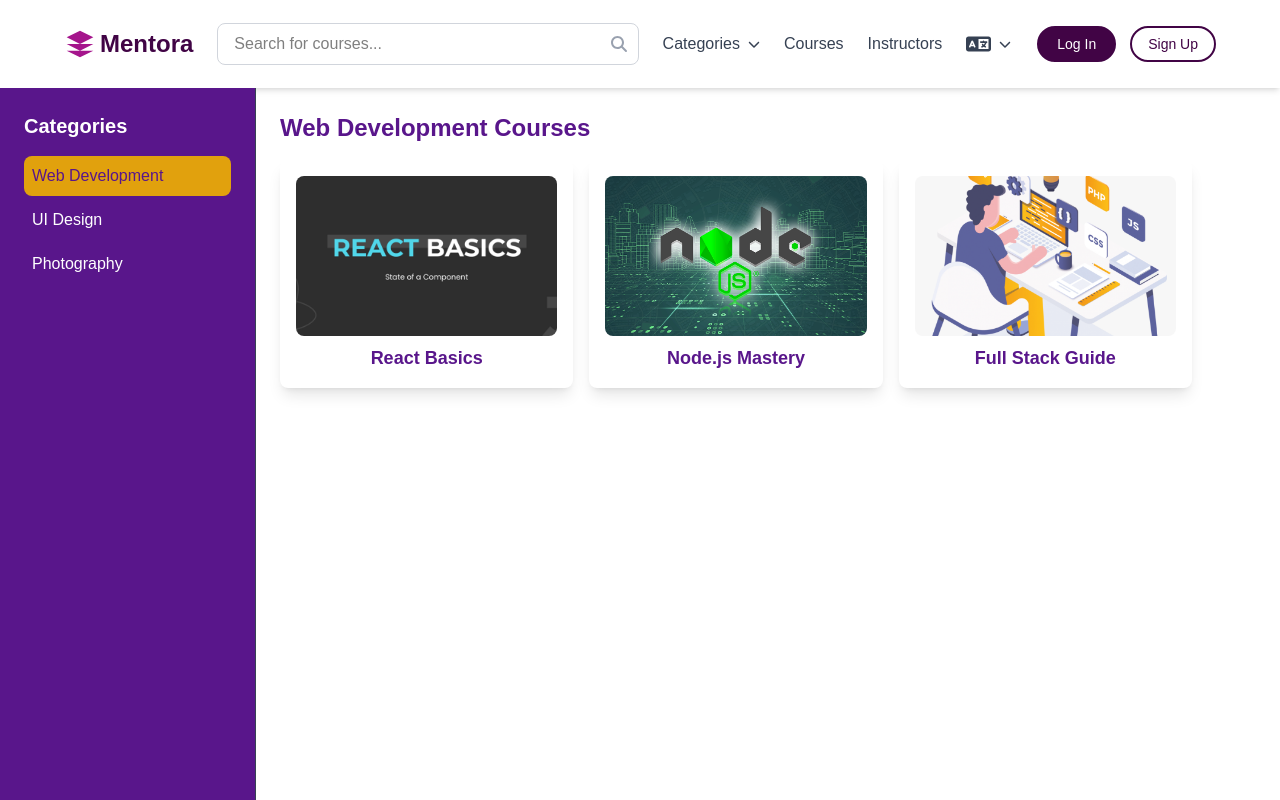
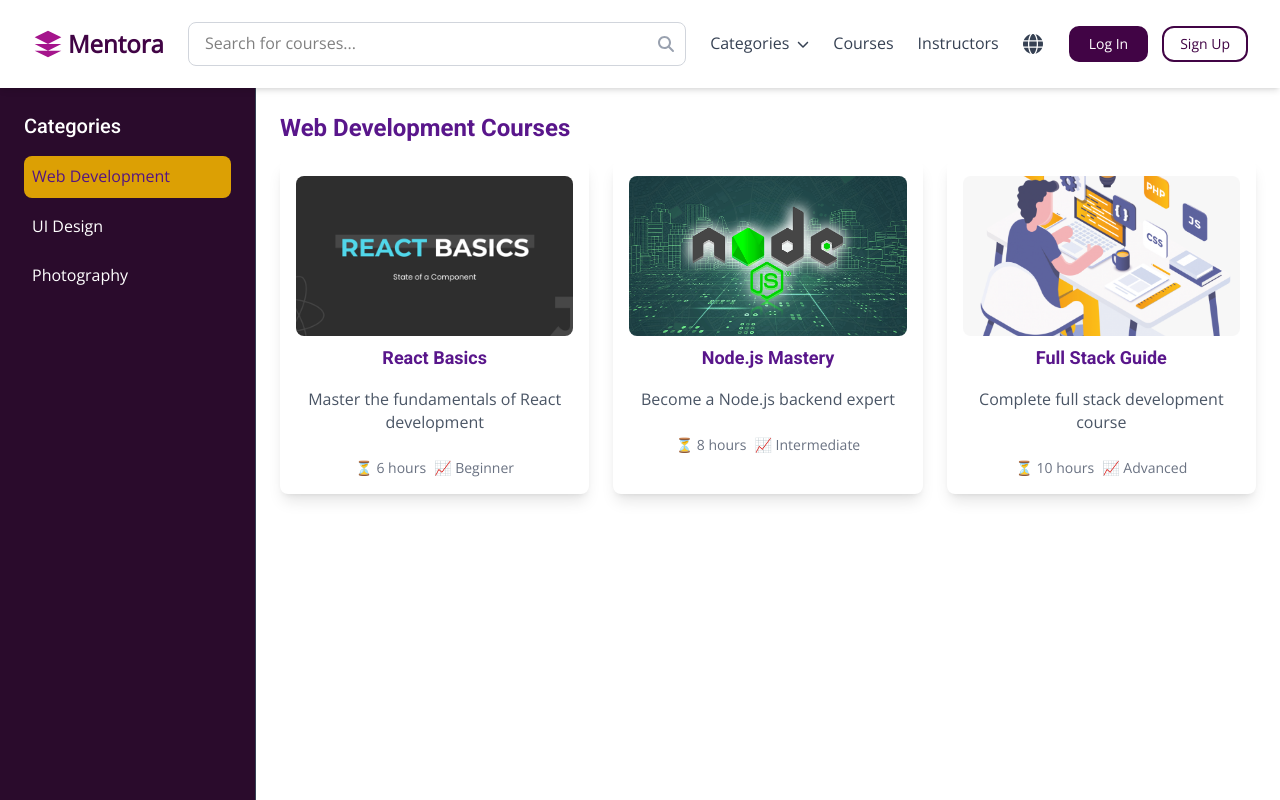
Before and after one commit to Rim-sherif/courses-app, a React (Vite) app: page /courses in a window 1280 px wide. Shown: the top 800 px of the page. Built offline with nearby package versions, Linux system fonts and the light colour scheme.

Commit message:
Some updates in ui

```diff
--- a/src/App.css
+++ b/src/App.css
@@ -1,16 +1,48 @@
 /* Global CSS for the courses-app */
+@import "https://fonts.googleapis.com/css2?family=Roboto:wght@400;500;700&family=Open+Sans:wght@300;400&display=swap";
+
+
 
 body {
   margin: 0;
   padding: 0;
-  font-family: Arial, sans-serif;
+  font-family: 'Open Sans', sans-serif;
+  font-weight: 400;
+  line-height: 1.6;
   box-sizing: border-box;
 }
 
+h1, h2, h3, h4 {
+  font-family: 'Roboto', sans-serif;
+  font-weight: 700;
+  margin-bottom: 1rem;
+
+}
+
+h2 {
+  font-weight: 500;
+}
+
+p {
+  font-family: 'Open Sans', sans-serif;
+  font-weight: 300;
+  font-size: 1rem;
+  margin-bottom: 1.5rem;
+  max-width: 65ch;
+}
+
+
 
 @keyframes customBounce {
-  0%, 100% { transform: translateY(0); }
-  50% { transform: translateY(-20px); }
+
+  0%,
+  100% {
+    transform: translateY(0);
+  }
+
+  50% {
+    transform: translateY(-20px);
+  }
 }
 
 .animate-custom-bounce {
--- a/src/components/Footer.jsx
+++ b/src/components/Footer.jsx
@@ -9,7 +9,7 @@
 
 const Footer = () => {
   return (
-    <footer className="bg-gray-900 text-gray-300 border-t-8 border-[#410445] mt-8">
+    <footer className="bg-gray-900 text-gray-300 border-t-8 border-[#410445]">
       <div className="container mx-auto px-4 py-16">
         <div className="grid grid-cols-1 md:grid-cols-2 lg:grid-cols-5 gap-12">
           <div className="lg:col-span-2">
--- a/src/components/Navbar.jsx
+++ b/src/components/Navbar.jsx
@@ -5,13 +5,13 @@
   faChevronRight,
   faCode,
   faGear,
-  faLanguage,
   faPalette,
   faSearch,
   faSignOutAlt,
   faUser,
   faBars,
   faTimes,
+  faGlobe,
 } from "@fortawesome/free-solid-svg-icons";
 import { FontAwesomeIcon } from "@fortawesome/react-fontawesome";
 import { useState } from "react";
@@ -26,8 +26,8 @@
   const [isMobileMenuOpen, setIsMobileMenuOpen] = useState(false);
 
   return (
-    <nav className="bg-white py-3 shadow-md">
-      <div className="container mx-auto w-[90%]">
+    <nav className="bg-white py-3 shadow-md sticky top-0 z-50">
+      <div className="container mx-auto w-[95%]">
         <div className="flex justify-between items-center h-16">
           <div className="flex gap-1">
             <svg
@@ -159,11 +159,8 @@
                 onClick={() => setIsLangOpen(!isLangOpen)}
                 className="text-gray-700 hover:text-[#A5158C] flex items-center"
               >
-                <FontAwesomeIcon icon={faLanguage} className="text-xl" />
-                <FontAwesomeIcon
-                  icon={faChevronDown}
-                  className="ml-2 text-xs"
-                />
+                <FontAwesomeIcon icon={faGlobe} className="text-xl" />
+
               </button>
               {isLangOpen && (
                 <div className="absolute top-full right-0 w-24 bg-white shadow-lg rounded-lg py-2 mt-2 z-20">
@@ -223,13 +220,13 @@
               <div className="flex items-center space-x-3 text-sm">
                 <NavLink
                   to="/login"
-                  className="text-white border-2 bg-[#410445] rounded-3xl py-2 px-5 hover:bg-[#A5158C] transition-colors flex items-center"
+                  className="text-white border-2 bg-[#410445] rounded-xl py-2 px-5 hover:bg-[#A5158C] transition-colors flex items-center"
                 >
                   <span className="hidden md:inline ">Log In</span>
                 </NavLink>
                 <NavLink
                   to="/signup"
-                  className="text-[#410445] border-2 border-[#410445] rounded-3xl py-1.5 px-4 hover:bg-[#410445] hover:text-white transition-colors flex items-center"
+                  className="text-[#410445] border-2 border-[#410445] rounded-xl py-1.5 px-4 hover:bg-[#410445] hover:text-white transition-colors flex items-center"
                 >
                   <span className="hidden md:inline">Sign Up</span>
                 </NavLink>
@@ -358,14 +355,14 @@
                 <div className="flex flex-col space-y-2 mt-4">
                   <NavLink
                     to="/login"
-                    className="text-white bg-[#410445] rounded-3xl py-1.5 px-4 hover:bg-[#A5158C] transition-colors flex items-center"
+                    className="text-white bg-[#410445] rounded-xl py-1.5 px-4 hover:bg-[#A5158C] transition-colors flex items-center"
                     onClick={() => setIsMobileMenuOpen(false)}
                   >
                     Log In
                   </NavLink>
                   <NavLink
                     to="/signup"
-                    className="text-[#410445] border-2 border-[#410445] rounded-3xl py-1.5 px-4 hover:bg-[#410445] hover:text-white transition-colors flex items-center"
+                    className="text-[#410445] border-2 border-[#410445] rounded-xl py-1.5 px-4 hover:bg-[#410445] hover:text-white transition-colors flex items-center"
                     onClick={() => setIsMobileMenuOpen(false)}
                   >
                     Sign Up
--- a/src/components/auth/ForgetPassword/ForgetPassword.jsx
+++ b/src/components/auth/ForgetPassword/ForgetPassword.jsx
@@ -87,7 +87,7 @@
             )}
           </div>
 
-          <button className="py-3 bg-[#A5158C] cursor-pointer text-white font-semibold block w-full rounded-[5px] text-sm">
+          <button className="py-3 bg-[#410445]cursor-pointer text-white font-semibold block w-full rounded-[5px] text-sm">
             Request a reset link
           </button>
         </form>
--- a/src/components/auth/Login/Login.jsx
+++ b/src/components/auth/Login/Login.jsx
@@ -139,7 +139,7 @@
             </Link>
           </section>
 
-          <button className="py-3 bg-[#A5158C] cursor-pointer text-white font-semibold block w-full rounded-[5px] text-sm">
+          <button className="py-3 bg-[#410445] cursor-pointer text-white font-semibold block w-full rounded-[5px] text-sm">
             Login
           </button>
           <section className="mt-3 text-gray-500 text-sm font-semibold">
--- a/src/components/auth/Signup/Signup.jsx
+++ b/src/components/auth/Signup/Signup.jsx
@@ -220,7 +220,7 @@
 
           </div>
 
-          <button className="py-3 bg-[#A5158C] cursor-pointer text-white font-semibold block w-full rounded-[5px] text-sm">
+          <button className="py-3 bg-[#410445] cursor-pointer text-white font-semibold block w-full rounded-[5px] text-sm">
             Create Account
           </button>
           <section className="mt-3 text-gray-500 text-sm font-semibold">
--- a/src/pages/Courses/index.jsx
+++ b/src/pages/Courses/index.jsx
@@ -11,60 +11,141 @@
 
 const coursesData = {
   "Web Development": [
-    { name: "React Basics", image: img1 },
-    { name: "Node.js Mastery", image: img2 },
-    { name: "Full Stack Guide", image: img3 },
+    {
+      name: "React Basics",
+      image: img1,
+      description: "Master the fundamentals of React development",
+      duration: "6 hours",
+      level: "Beginner"
+    },
+    {
+      name: "Node.js Mastery",
+      image: img2,
+      description: "Become a Node.js backend expert",
+      duration: "8 hours",
+      level: "Intermediate"
+    },
+    {
+      name: "Full Stack Guide",
+      image: img3,
+      description: "Complete full stack development course",
+      duration: "10 hours",
+      level: "Advanced"
+    },
   ],
   "UI Design": [
-    { name: "Figma Essentials", image: img4 },
-    { name: "Adobe XD Advanced", image: img5 },
-    { name: "UI/UX Best Practices", image: img6 },
+    {
+      name: "Figma Essentials",
+      image: img4,
+      description: "Learn professional UI design with Figma",
+      duration: "5 hours",
+      level: "Beginner"
+    },
+    {
+      name: "Adobe XD Advanced",
+      image: img5,
+      description: "Advanced prototyping techniques in XD",
+      duration: "7 hours",
+      level: "Intermediate"
+    },
+    {
+      name: "UI/UX Best Practices",
+      image: img6,
+      description: "Industry-standard UI/UX principles",
+      duration: "6 hours",
+      level: "Intermediate"
+    },
   ],
   "Photography": [
-    { name: "DSLR Fundamentals", image: img7 },
-    { name: "Portrait Photography", image: img8 },
-    { name: "Video Editing", image: img9 },
+    {
+      name: "DSLR Fundamentals",
+      image: img7,
+      description: "Master your DSLR camera settings",
+      duration: "4 hours",
+      level: "Beginner"
+    },
+    {
+      name: "Portrait Photography",
+      image: img8,
+      description: "Professional portrait techniques",
+      duration: "5 hours",
+      level: "Intermediate"
+    },
+    {
+      name: "Video Editing",
+      image: img9,
+      description: "From shooting to final edits",
+      duration: "9 hours",
+      level: "Beginner"
+    },
   ],
 };
 
+const CourseCard = ({ course }) => (
+  <article className="bg-white text-purple-900 p-4 rounded-lg shadow-lg flex flex-col items-center transition-transform duration-300 hover:scale-105 focus-within:scale-105">
+    <img
+      src={course.image}
+      alt={course.name}
+      className="w-full h-40 object-cover rounded-lg mb-2"
+      loading="lazy"
+      decoding="async"
+    />
+    <h3 className="text-lg font-semibold mb-2">{course.name}</h3>
+    {course.description && (
+      <p className="text-sm text-gray-600 text-center mb-2">{course.description}</p>
+    )}
+    <div className="flex gap-2 text-sm text-gray-500">
+      {course.duration && <span>⏳ {course.duration}</span>}
+      {course.level && <span>📈 {course.level}</span>}
+    </div>
+  </article>
+);
+
+const CategoriesSidebar = ({ categories, selectedCategory, onSelectCategory }) => (
+  <nav aria-label="Course categories" className="w-full md:w-1/5 p-6 border-r bg-[#2A0B2C] border-gray-700">
+    <h2 className="text-xl font-bold mb-4">Categories</h2>
+    <ul className="space-y-2">
+      {categories.map((category) => (
+        <li key={category}>
+          <button
+            onClick={() => onSelectCategory(category)}
+            className={`w-full text-left p-2 rounded-lg transition-colors duration-200 ${
+              selectedCategory === category
+                ? "bg-yellow-500 text-purple-900 opacity-90"
+                : "text-white hover:bg-yellow-400 hover:text-purple-900"
+            } focus:outline-none focus:ring-2 focus:ring-yellow-500`}
+            aria-current={selectedCategory === category ? "page" : undefined}
+          >
+            {category}
+          </button>
+        </li>
+      ))}
+    </ul>
+  </nav>
+);
+
 export default function CoursesPage() {
   const [selectedCategory, setSelectedCategory] = useState("Web Development");
+  const categories = Object.keys(coursesData);
 
   return (
-    <div className="flex min-h-screen text-white">
-      <div className="w-1/5 p-6 border-r bg-purple-900 border-gray-700">
-        <h2 className="text-xl font-bold mb-4">Categories</h2>
-        <ul>
-          {Object.keys(coursesData).map((category) => (
-            <li
-              key={category}
-              className={`p-2 mb-1 cursor-pointer rounded-lg transition-all ${
-                selectedCategory === category
-                  ? "bg-yellow-500 text-purple-900 opacity-90"
-                  : "hover:bg-yellow-400 hover:text-purple-900 hover:opacity-80"
-              }`}
-              onClick={() => setSelectedCategory(category)}
-            >
-              {category}
-            </li>
-          ))}
-        </ul>
-      </div>
+    <div className="min-h-screen text-white flex flex-col md:flex-row">
+      <CategoriesSidebar
+        categories={categories}
+        selectedCategory={selectedCategory}
+        onSelectCategory={setSelectedCategory}
+      />
 
-      <div className="w-3/4 p-6">
-        <h2 className="text-2xl font-bold mb-4 text-purple-900">{selectedCategory} Courses</h2>
-        <div className="grid grid-cols-1 md:grid-cols-2 lg:grid-cols-3 gap-4">
+      <main className="flex-1 p-6">
+        <h1 className="text-2xl font-bold mb-6 text-purple-900">
+          {selectedCategory} Courses
+        </h1>
+        <div className="grid grid-cols-1 md:grid-cols-2 lg:grid-cols-3 gap-6">
           {coursesData[selectedCategory].map((course) => (
-            <div
-              key={course.name}
-              className="bg-white text-purple-900 p-4 rounded-lg shadow-lg flex flex-col items-center cursor-pointer duration-300 hover:transform hover:scale-105"
-            >
-              <img src={course.image} alt={course.name} className="w-full h-40 object-cover rounded-lg mb-2" />
-              <p className="text-lg font-semibold">{course.name}</p>
-            </div>
+            <CourseCard key={course.name} course={course} />
           ))}
         </div>
-      </div>
+      </main>
     </div>
   );
 }
--- a/src/pages/Instructors/index.jsx
+++ b/src/pages/Instructors/index.jsx
@@ -90,7 +90,7 @@
               id={`checkbox-${item.id}`}
               className="hidden peer border-gray-300"
             />
-            <div className="w-5 h-5 border-2 border-gray-400 rounded-md flex items-center justify-center transition-all duration-300 peer-checked:bg-blue-500 peer-checked:border-blue-500">
+            <div className="w-5 h-5 border-2 border-gray-400 rounded-md flex items-center justify-center transition-all duration-300 peer-checked:bg-[#2A0B2C] peer-checked:border-[#2A0B2C]">
               <svg
                 className="w-4 h-4 text-white opacity-0 transition-all duration-200 peer-checked:opacity-100"
                 xmlns="http://www.w3.org/2000/svg"
@@ -158,7 +158,7 @@
                 </section>
               </div>
               <Link to="/">
-                <button className="bg-[#0194FE] cursor-pointer text-white block w-full py-2 rounded mt-3">Profile</button>
+                <button className="bg-[#2A0B2C] cursor-pointer text-white block w-full py-2 rounded mt-3">Profile</button>
               </Link>
             </div>
           ))
```
Also changed, not shown: src/pages/Home/index.jsx (+60 -25 lines).
